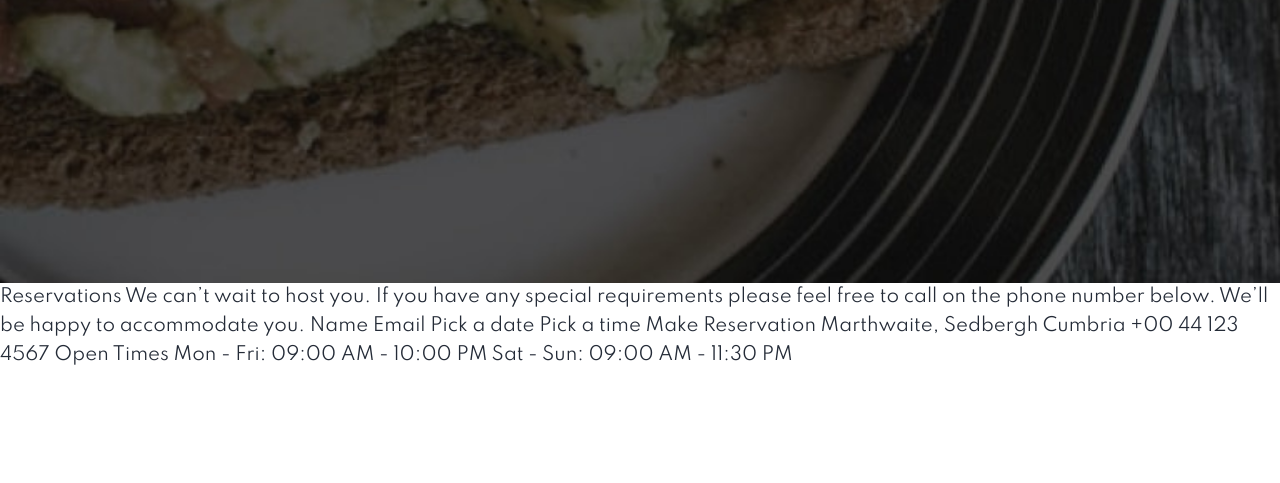
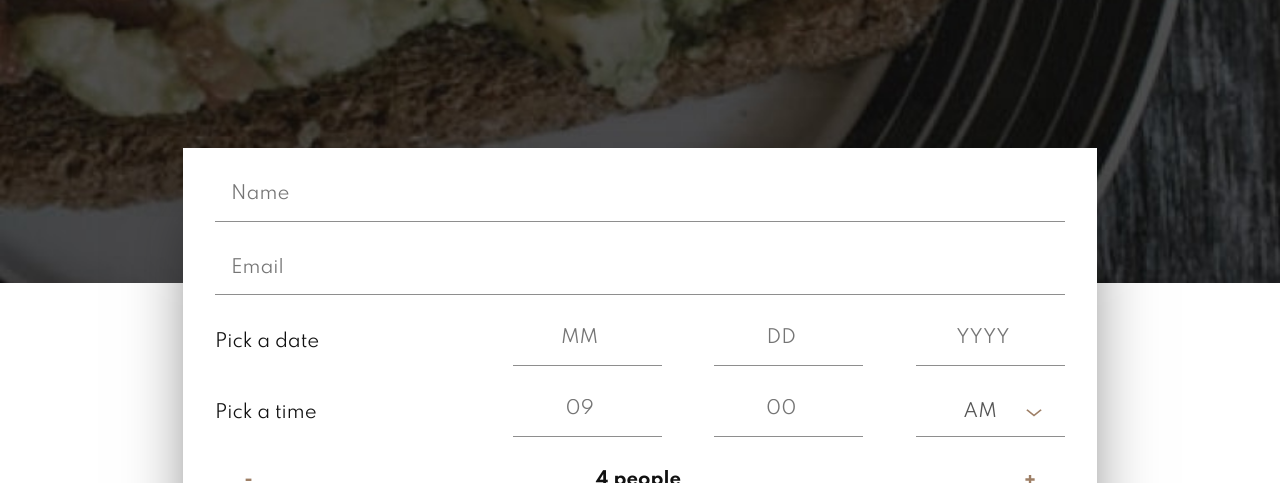
Before and after one commit to russell2231/dine-restaurant, a plain HTML site: page booking.html in a window 1280 px wide. Shown: the part 317-800 px from the top of the page. Drawn offline with Linux system fonts and the light colour scheme.

Commit message:
Build reservation form

```diff
--- a/booking.html
+++ b/booking.html
@@ -33,6 +33,94 @@
 				<a href="#" class="btn btn--light">Reserve Place</a>
 			</div>
 		</header>
+
+		<main>
+			<section class="reservation">
+				<div class="container">
+					<form class="reservation__form">
+						<div class="form-group">
+							<input class="name" type="text" placeholder="Name" />
+						</div>
+						<div class="form-group">
+							<input class="email" type="email" placeholder="Email" />
+						</div>
+						<div class="form-group form-group--inline">
+							<label for="date">Pick a date</label>
+							<div class="date">
+								<input
+									type="number"
+									name=""
+									id="date"
+									placeholder="MM"
+									maxlength="2"
+									min="01"
+									max="12"
+								/>
+								<input
+									type="number"
+									name=""
+									id=""
+									placeholder="DD"
+									maxlength="2"
+									min="01"
+									max="31"
+								/>
+								<input
+									type="number"
+									name=""
+									id=""
+									placeholder="YYYY"
+									maxlength="4"
+									min="2021"
+									max="2023"
+								/>
+							</div>
+						</div>
+						<div class="form-group form-group--inline">
+							<label for="time">Pick a time</label>
+							<div class="time">
+								<input
+									type="number"
+									name=""
+									id="time"
+									maxlength="2"
+									min="01"
+									max="12"
+									placeholder="09"
+								/>
+								<input
+									type="number"
+									name=""
+									id=""
+									maxlength="2"
+									min="00"
+									max="59"
+									placeholder="00"
+								/>
+								<div class="period">
+									<input autocomplete="off" value="AM" disabled />
+									<img src="images/icons/icon-arrow.svg" alt="" />
+									<datalist id="time">
+										<option value="AM">AM</option>
+										<option value="PM">PM</option>
+									</datalist>
+								</div>
+							</div>
+						</div>
+						<div class="form-group">
+							<div class="party">
+								<img src="images/icons/icon-minus.svg" alt="" />
+								<input type="text" disabled value="4 people" />
+								<img src="images/icons/icon-plus.svg" alt="" />
+							</div>
+						</div>
+						<button type="submit" class="btn btn--dark">
+							Make Reservation
+						</button>
+					</form>
+				</div>
+			</section>
+		</main>
 		Reservations We can’t wait to host you. If you have any special requirements
 		please feel free to call on the phone number below. We’ll be happy to
 		accommodate you. Name Email Pick a date Pick a time Make Reservation
--- a/scss/02-components/_buttons.scss
+++ b/scss/02-components/_buttons.scss
@@ -7,6 +7,7 @@
 	display: inline-block;
 	font-size: 1.4rem;
 	text-align: center;
+	white-space: nowrap;
 }
 
 .btn--light {
@@ -18,4 +19,5 @@
 .btn--dark {
 	background: $primary-gray;
 	color: $text-light;
+	border: none;
 }
--- a/scss/02-components/booking/_booking-index.scss
+++ b/scss/02-components/booking/_booking-index.scss
@@ -1 +1,3 @@
 @import 'hero';
+@import 'reservation-form';
+@import 'reservation';
--- /dev/null
+++ b/scss/02-components/booking/_reservation-form.scss
@@ -0,0 +1,117 @@
+.reservation__form {
+	padding: 3.2rem;
+	box-shadow: 0 35px 80px -35px #000;
+	color: $primary-gray;
+	background-color: #fff;
+	text-align: center;
+
+	.form-group {
+		margin-bottom: 3.2rem;
+	}
+
+	label {
+		font-size: 1.8rem;
+		display: inline-block;
+		padding-bottom: 0.8rem;
+	}
+
+	input {
+		border: none;
+		border-bottom: 1px solid #8e8e8e;
+		width: 100%;
+		padding-bottom: 1.6rem;
+		font-size: 1.8rem;
+	}
+
+	input:focus {
+		outline: none;
+		border-color: $primary-gray;
+	}
+
+	.name,
+	.email {
+		padding-left: 1.6rem;
+		padding-right: 1.6rem;
+	}
+
+	.date,
+	.time {
+		display: flex;
+		justify-content: space-between;
+
+		input {
+			width: 27%;
+			text-align: center;
+		}
+	}
+
+	.period {
+		width: 27%;
+		border-bottom: 1px solid #8e8e8e;
+		text-align: center;
+
+		img {
+			width: 16px;
+			height: 8px;
+		}
+
+		input {
+			width: 55%;
+			border-bottom: none;
+			padding-bottom: 0;
+			cursor: pointer;
+			background: transparent;
+		}
+	}
+
+	.party {
+		display: flex;
+		align-items: center;
+		border-bottom: 1px solid #8e8e8e;
+		padding: 0 2rem 1.6rem;
+
+		img {
+			cursor: pointer;
+		}
+
+		input {
+			text-align: center;
+			border-bottom: none;
+			background: transparent;
+			padding-bottom: 0;
+			color: $primary-gray;
+			font-weight: $bold;
+		}
+	}
+
+	.btn {
+		padding: 1.8rem 3.5rem;
+		width: 100%;
+	}
+}
+
+@include tablet {
+	.reservation__form {
+		.form-group--inline {
+			display: flex;
+			justify-content: space-between;
+			align-items: center;
+		}
+
+		.date,
+		.time {
+			width: 65%;
+		}
+
+		.party {
+			padding: 0 3rem 1.6rem;
+		}
+	}
+}
+
+@include desktop {
+	.reservation__form {
+		padding: 4.8rem;
+		width: 57.5%;
+	}
+}
--- /dev/null
+++ b/scss/02-components/booking/_reservation.scss
@@ -0,0 +1,6 @@
+.reservation {
+	&__form {
+		position: relative;
+		top: -135px;
+	}
+}
```
Also changed, not shown: css/styles.css, 1 other file.
